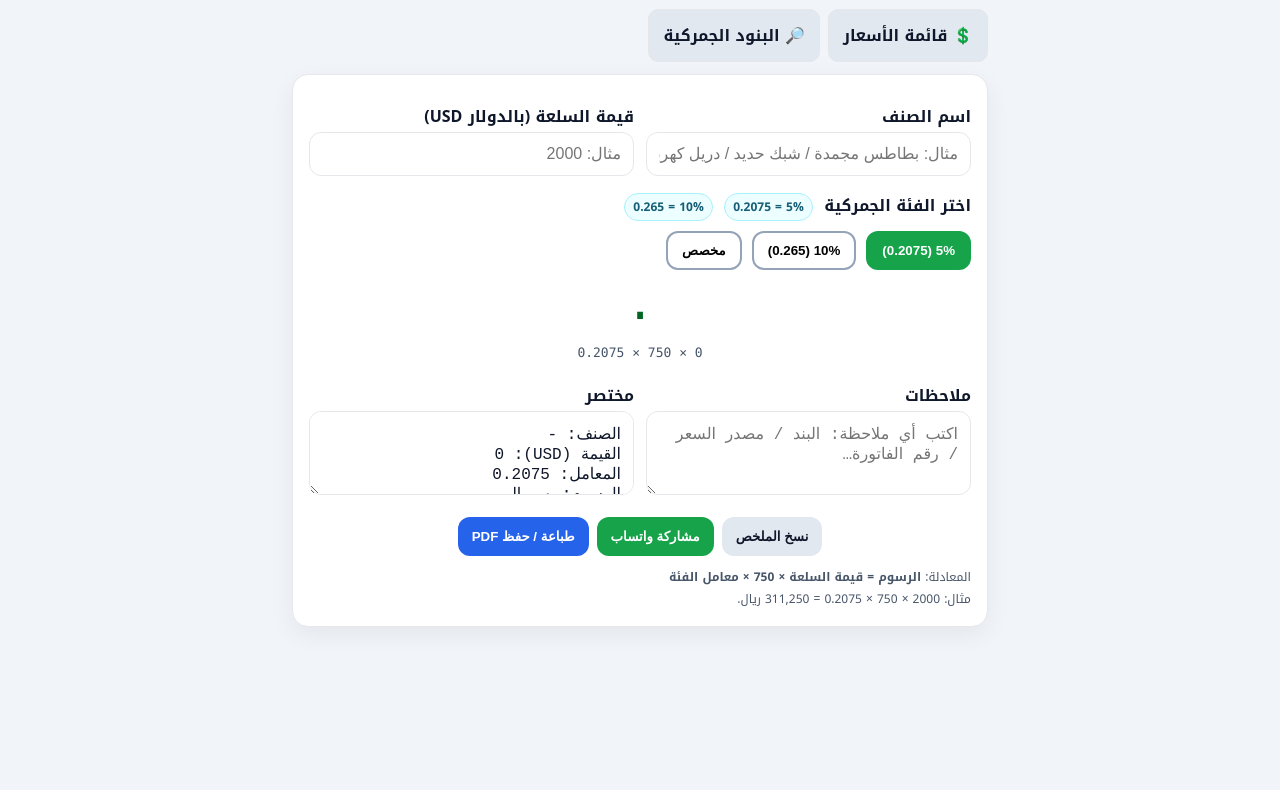
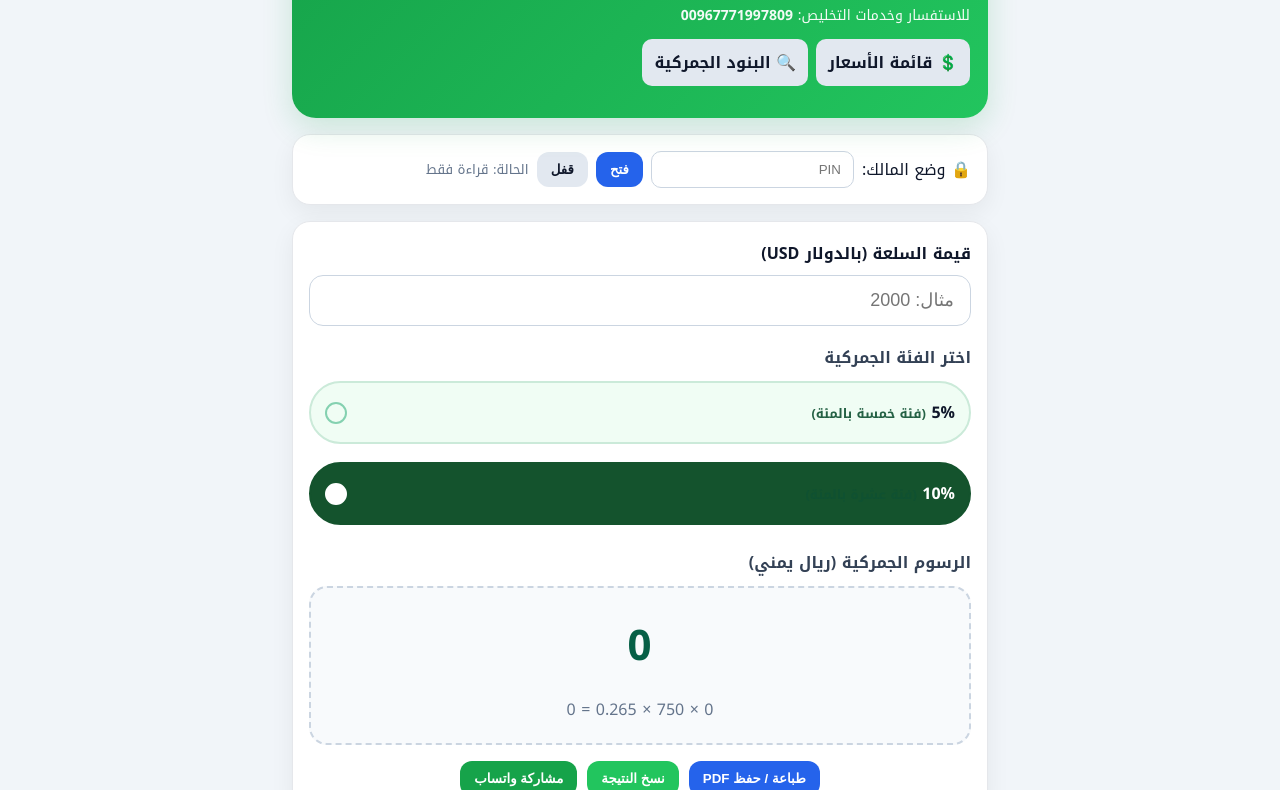
Before and after one commit to bassam-st/bassam-customs-calculator, a website: page index.html in a window 1280 px wide. Shown: the part 118-908 px from the top of the page. Before the commit the page ends 800 px from the top, so only its background shows below. Drawn offline with Linux system fonts and the light colour scheme.

Commit message:
Update index.html

```diff
--- a/index.html
+++ b/index.html
@@ -3,197 +3,280 @@
 <head>
 <meta charset="UTF-8" />
 <meta name="viewport" content="width=device-width, initial-scale=1" />
-  <title>بسام الشتيمي للتخليص الجمركي – حاسبة الرسوم</title>
-  <meta name="theme-color" content="#16a34a">
+<title>بسام الشتيمي للتخليص الجمركي</title>
 <style>
   :root{
-      --bg:#f1f5f9; --card:#ffffff; --text:#0f172a; --muted:#475569;
-      --border:#e5e7eb; --accent:#16a34a; --accent-2:#22c55e; --ink:#062;
+    --green:#16a34a; --green2:#22c55e; --ink:#0f172a; --muted:#64748b;
+    --card:#ffffff; --bg:#f1f5f9; --accent:#2563eb;
   }
   *{box-sizing:border-box}
-    body{margin:0;background:var(--bg);color:var(--text);font-family:'Noto Kufi Arabic',system-ui,sans-serif}
-    .header{background:linear-gradient(90deg,var(--accent),var(--accent-2));color:#fff;text-align:center;padding:18px 12px;border-bottom:4px solid #0f5132}
-    .header h1{margin:0;font-size:20px;letter-spacing:.2px}
-    .header p{margin:6px 0 0;font-size:13px;opacity:.95}
-    .wrap{max-width:720px;margin:18px auto;padding:0 12px}
-    .nav{display:flex;gap:8px;flex-wrap:wrap;margin-bottom:12px}
-    .nav a{background:#e2e8f0;color:#0f172a;text-decoration:none;padding:10px 14px;border-radius:10px;font-weight:700;border:1px solid var(--border)}
-    .card{background:var(--card);border:1px solid var(--border);border-radius:16px;box-shadow:0 8px 24px rgba(0,0,0,.06);padding:16px}
-    label{display:block;margin-top:10px;font-weight:700;color:var(--text)}
-    input,textarea{width:100%;padding:12px;border:1px solid var(--border);border-radius:12px;background:#fff;font-size:16px;color:var(--text)}
-    textarea{min-height:84px}
-    .rate-box{display:flex;gap:10px;margin-top:10px;flex-wrap:wrap}
-    .rate-btn{padding:10px 14px;border-radius:12px;border:2px solid #94a3b8;cursor:pointer;font-weight:800;background:#fff}
-    .rate-btn.active{background:var(--accent);color:#fff;border-color:var(--accent)}
-    .result{margin-top:14px;text-align:center}
-    .result .num{font-size:32px;font-weight:900;color:var(--ink)}
-    .muted{color:var(--muted);font-size:12px}
-    .actions{display:flex;gap:8px;flex-wrap:wrap;justify-content:center;margin-top:12px}
-    .btn{border:none;border-radius:12px;padding:12px 14px;font-weight:800;cursor:pointer}
+  body{margin:0;background:var(--bg);font-family:'Noto Kufi Arabic',system-ui,sans-serif;color:var(--ink)}
+  .wrap{max-width:720px;margin:16px auto;padding:12px}
+
+  /* Hero */
+  .hero{
+    background:linear-gradient(135deg,var(--green),var(--green2));
+    color:#fff;border-radius:24px;padding:22px 18px;position:relative;
+    box-shadow:0 10px 30px rgba(22,163,74,.18);
+  }
+  .brand{display:flex;align-items:center;justify-content:space-between;gap:12px}
+  .brand h1{margin:0;font-size:22px;line-height:1.35}
+  .badge{
+    background:#fff;border:2px solid #fff;color:#064e3b;
+    width:64px;height:64px;display:grid;place-items:center;border-radius:18px;
+    font-weight:800;
+  }
+  .phone{margin-top:6px;opacity:.95;font-size:14px}
+  .nav{display:flex;gap:8px;flex-wrap:wrap;margin:10px 0 0}
+  .nav a{background:#e2e8f0;color:#0f172a;text-decoration:none;padding:8px 12px;border-radius:10px;font-weight:700}
+
+  /* Owner bar */
+  .card{background:var(--card);border-radius:18px;padding:16px;margin-top:16px;
+        box-shadow:0 8px 24px rgba(0,0,0,.06);border:1px solid #e5e7eb}
+  .owner{display:flex;gap:8px;align-items:center;flex-wrap:wrap}
+  .owner small{color:var(--muted)}
+  .owner input[type=password]{padding:10px 12px;border:1px solid #cbd5e1;border-radius:10px}
+  .btn{border:none;border-radius:12px;padding:10px 14px;font-weight:800;cursor:pointer}
+  .btn-blue{background:var(--accent);color:#fff}
   .btn-gray{background:#e2e8f0;color:#0f172a}
-    .btn-green{background:var(--accent);color:#fff}
-    .btn-blue{background:#2563eb;color:#fff}
-    .row{display:grid;grid-template-columns:1fr 1fr;gap:12px}
-    @media(max-width:640px){.row{grid-template-columns:1fr}}
-    .hint{margin-top:10px}
-    .formula{font-family:ui-monospace, SFMono-Regular, Menlo, monospace; font-size:13px}
-    .footer{margin-top:10px;text-align:center}
-    .badge{display:inline-block;background:#ecfeff;border:1px solid #a5f3fc;color:#155e75;border-radius:999px;padding:2px 8px;font-size:12px;margin-inline-start:6px}
+  .owner-on{color:#065f46;font-weight:800}
+
+  /* Quick presets */
+  .presets{display:flex;gap:8px;flex-wrap:wrap;margin-top:10px}
+  .chip{background:#e6f7ef;color:#14532d;border:1px solid #bbf7d0;padding:8px 10px;border-radius:999px;cursor:pointer}
+  .chip .x{margin-inline-start:8px;cursor:pointer;color:#b91c1c;display:none}
+  .chip.admin .x{display:inline}
+
+  /* Calculator */
+  label{display:block;font-weight:700;margin-bottom:6px}
+  input[type="number"]{
+    width:100%;padding:14px 16px;border:1px solid #cbd5e1;border-radius:14px;
+    font-size:18px;background:#fff;outline:none
+  }
+  .group-title{margin:16px 0 8px;font-weight:700;color:#334155}
+  .rates{display:flex;flex-direction:column;gap:12px}
+  .pill{
+    display:flex;align-items:center;justify-content:space-between;gap:10px;
+    padding:14px;border-radius:999px;border:2px solid #cbead9;
+    background:#f0fdf4;cursor:pointer
+  }
+  .pill input{appearance:none;width:22px;height:22px;border:2px solid #84d1b0;border-radius:50%;margin:0}
+  .pill.active{background:#14532d;color:#fff;border-color:#14532d}
+  .pill.active input{border-color:#fff;box-shadow:inset 0 0 0 6px #fff;background:#fff}
+  .hint{font-size:13px;color:#0f5132;opacity:.9}
+  .result{
+    border:2px dashed #cbd5e1;border-radius:18px;padding:18px;background:#f8fafc;margin-top:8px;
+    text-align:center
+  }
+  .result .big{font-size:42px;font-weight:900;color:#065f46;letter-spacing:1px}
+  .result .mini{margin-top:8px;color:var(--muted)}
+  .actions{display:flex;gap:10px;flex-wrap:wrap;justify-content:center;margin-top:16px}
+  .btn.copy{background:#22c55e;color:#fff}
+  .btn.pdf{background:var(--accent);color:#fff}
+  .btn.wa{background:#16a34a;color:#fff}
+  @media (max-width:420px){ .result .big{font-size:36px} }
 </style>
 </head>
 <body>
-  <div class="header">
+  <div class="wrap">
+    <!-- رأس الصفحة -->
+    <section class="hero">
+      <div class="brand">
         <h1>بسام الشتيمي للتخليص الجمركي</h1>
-    <p>للاستفسار وخدمات التخليص: 00967771997809</p>
+        <div class="badge">بش</div>
+      </div>
+      <div class="phone">للاستفسار وخدمات التخليص: <b>00967771997809</b></div>
+      <div class="nav">
+        <a href="./prices.html">💲 قائمة الأسعار</a>
+        <a href="./hs.html">🔍 البنود الجمركية</a>
+      </div>
+      <!-- اختصارات سريعة (تظهر للجميع؛ الحذف للمـالك فقط) -->
+      <div class="presets" id="presets"></div>
+    </section>
+
+    <!-- شريط الإدارة -->
+    <section class="card">
+      <div class="owner">
+        <span>🔒 وضع المالك:</span>
+        <input id="pin" type="password" placeholder="PIN" />
+        <button class="btn btn-blue" id="unlock">فتح</button>
+        <button class="btn btn-gray" id="lock">قفل</button>
+        <small id="state">الحالة: قراءة فقط</small>
       </div>
 
-  <div class="wrap">
-    <div class="nav">
-      <a href="./prices.html">💲 قائمة الأسعار</a>
-      <a href="./hs.html">🔎 البنود الجمركية</a>
+      <!-- نموذج إضافة اختصار يدوي (يظهر بعد الفتح) -->
+      <div id="adminForm" style="display:none;margin-top:10px">
+        <div class="owner" style="gap:10px">
+          <input id="pName" placeholder="اسم اختصار… مثال: رسوم فلاتر" />
+          <input id="pVal" type="number" inputmode="decimal" placeholder="قيمة بالدولار… 2000" />
+          <button class="btn btn-blue" id="addPreset">إضافة</button>
+          <button class="btn btn-gray" id="clearPresets">تفريغ الكل</button>
+        </div>
+        <small class="owner-on">الاختصارات تُحفظ محليًا في المتصفح ويمكنك تعديلها أو حذفها لاحقًا.</small>
+      </div>
+    </section>
+
+    <!-- الحاسبة -->
+    <section class="card">
+      <label for="usd">قيمة السلعة (بالدولار USD)</label>
+      <input id="usd" type="number" inputmode="decimal" placeholder="مثال: 2000" />
+
+      <div class="group-title">اختر الفئة الجمركية</div>
+      <div class="rates">
+        <label class="pill" id="pill5">
+          <div><b>5%</b> <span class="hint">(فئة خمسة بالمئة)</span></div>
+          <input type="radio" name="rate" value="0.2075" />
+        </label>
+        <label class="pill active" id="pill10">
+          <div><b>10%</b> <span class="hint">(فئة عشرة بالمئة)</span></div>
+          <input type="radio" name="rate" value="0.265" checked />
+        </label>
       </div>
 
-    <div class="card">
-      <div class="row">
-        <div>
-          <label>اسم الصنف</label>
-          <input id="itemName" placeholder="مثال: بطاطس مجمدة / شبك حديد / دريل كهربائي" />
-        </div>
-        <div>
-          <label>قيمة السلعة (بالدولار USD)</label>
-          <input id="usd" type="number" inputmode="decimal" placeholder="مثال: 2000" />
-        </div>
-      </div>
-
-      <!-- سعر الصرف ثابت 750 ومخفي للآن -->
-      <input id="fx" type="hidden" value="750" />
-
-      <label style="margin-top:14px;">اختر الفئة الجمركية <span class="badge">5% = 0.2075</span> <span class="badge">10% = 0.265</span></label>
-      <div class="rate-box" id="rateBox">
-        <button class="rate-btn active" data-rate="0.2075">5% (0.2075)</button>
-        <button class="rate-btn" data-rate="0.265">10% (0.265)</button>
-        <button class="rate-btn" data-rate="custom">مخصص</button>
-        <input id="customRate" type="number" inputmode="decimal" step="0.0001" placeholder="معامل مخصص" style="display:none;min-width:160px" />
-      </div>
-
+      <div class="group-title">الرسوم الجمركية (ريال يمني)</div>
       <div class="result">
-        <div class="num" id="result">0</div>
-        <div class="muted formula" id="formula">—</div>
-      </div>
-
-      <div class="row" style="margin-top:10px">
-        <div>
-          <label>ملاحظات</label>
-          <textarea id="notes" placeholder="اكتب أي ملاحظة: البند / مصدر السعر / رقم الفاتورة…"></textarea>
-        </div>
-        <div>
-          <label>مختصر</label>
-          <textarea id="summary" readonly placeholder="سيظهر هنا ملخص قابل للنسخ…"></textarea>
-        </div>
+        <div class="big" id="out">0</div>
+        <div class="mini" id="formula">0 × 750 × 0 = 0</div>
       </div>
 
       <div class="actions">
-        <button class="btn btn-gray" id="copyBtn">نسخ الملخص</button>
-        <button class="btn btn-green" id="waBtn">مشاركة واتساب</button>
-        <button class="btn btn-blue" onclick="window.print()">طباعة / حفظ PDF</button>
+        <button class="btn pdf"  onclick="window.print()">طباعة / حفظ PDF</button>
+        <button class="btn copy" onclick="copyResult()">نسخ النتيجة</button>
+        <button class="btn wa"   onclick="shareWhatsApp()">مشاركة واتساب</button>
       </div>
-
-      <div class="hint muted">
-        المعادلة: <b>الرسوم = قيمة السلعة × 750 × معامل الفئة</b><br>
-        مثال: 2000 × 750 × 0.2075 = 311,250 ريال.
-      </div>
-    </div>
+    </section>
   </div>
 
 <script>
-    const $ = s=>document.querySelector(s);
-    const usd = $('#usd');
-    const fx = $('#fx');
-    const result = $('#result');
-    const formula = $('#formula');
-    const notes = $('#notes');
-    const summary = $('#summary');
-    const nameEl = $('#itemName');
-    const rateBox = $('#rateBox');
-    const customRate = $('#customRate');
-    const copyBtn = $('#copyBtn');
-    const waBtn = $('#waBtn');
+  // ===== إعدادات الإدارة =====
+  const ADMIN_PIN = "bassam1234";
+  let isOwner = false;
 
-    let rate = 0.2075;
+  const pin   = document.getElementById('pin');
+  const unlock= document.getElementById('unlock');
+  const lock  = document.getElementById('lock');
+  const state = document.getElementById('state');
+  const adminForm = document.getElementById('adminForm');
 
-    function activeRate(){
-      const btn = rateBox.querySelector('.rate-btn.active');
-      if(!btn) return 0.2075;
-      if(btn.dataset.rate === 'custom'){
-        const v = parseFloat(customRate.value||'0');
-        return (isFinite(v) && v>0) ? v : 0;
-      }
-      return parseFloat(btn.dataset.rate);
+  function updateOwnerUI(){
+    state.textContent = 'الحالة: ' + (isOwner ? 'مالك (تحرير مفعّل)' : 'قراءة فقط');
+    adminForm.style.display = isOwner ? '' : 'none';
+    renderPresets();
   }
 
-    function fmt(n){
-      return new Intl.NumberFormat('ar-YE',{maximumFractionDigits:2}).format(n||0);
+  unlock.addEventListener('click', ()=>{
+    if(pin.value === ADMIN_PIN){ isOwner=true; updateOwnerUI(); alert('✅ تم فتح وضع المالك'); }
+    else alert('❌ رمز غير صحيح');
+  });
+  lock.addEventListener('click', ()=>{ isOwner=false; updateOwnerUI(); });
+
+  // ===== اختصارات سريعة (محلية) =====
+  const PRESETS_KEY = 'customQuickPresetsV1';
+  const pName = document.getElementById('pName');
+  const pVal  = document.getElementById('pVal');
+  const addPresetBtn = document.getElementById('addPreset');
+  const clearPresetsBtn = document.getElementById('clearPresets');
+  const presetsEl = document.getElementById('presets');
+
+  function loadPresets(){ try{ return JSON.parse(localStorage.getItem(PRESETS_KEY))||[] }catch{ return [] } }
+  function savePresets(arr){ localStorage.setItem(PRESETS_KEY, JSON.stringify(arr)) }
+
+  addPresetBtn.addEventListener('click', ()=>{
+    if(!isOwner) return alert('هذا الإجراء للمالك فقط');
+    const name = (pName.value||'').trim();
+    const val  = parseFloat(pVal.value||0);
+    if(!name) return alert('اكتب اسم الاختصار');
+    if(!val)  return alert('اكتب قيمة صحيحة بالدولار');
+    const arr = loadPresets();
+    const i = arr.findIndex(x=>x.name===name);
+    if(i>=0){ arr[i].value = val; } else { arr.push({name, value: val}); }
+    savePresets(arr);
+    pName.value=''; pVal.value='';
+    renderPresets();
+  });
+
+  clearPresetsBtn.addEventListener('click', ()=>{
+    if(!isOwner) return alert('هذا الإجراء للمالك فقط');
+    if(confirm('سيتم حذف جميع الاختصارات المحلية. متابعة؟')){
+      savePresets([]); renderPresets();
+    }
+  });
+
+  function renderPresets(){
+    const arr = loadPresets();
+    if(!arr.length){ presetsEl.innerHTML=''; return; }
+    presetsEl.innerHTML = arr.map(x=>(
+      `<span class="chip ${isOwner?'admin':''}" onclick="fillValue(${x.value})">
+         ${x.name}: ${x.value}
+         ${isOwner?`<span class="x" onclick="event.stopPropagation(); delPreset(${JSON.stringify(x.name)})">×</span>`:''}
+       </span>`
+    )).join('');
   }
 
-    function recalc(){
-      const value = parseFloat(usd.value||'0');
-      const r = activeRate();
-      const res = value * 750 * (isFinite(r)?r:0);
-      result.textContent = fmt(res);
-      formula.textContent = `${value||0} × 750 × ${isFinite(r)&&r>0 ? r : '—'}`;
-
-      const lines = [
-        `الصنف: ${nameEl.value||'-'}`,
-        `القيمة (USD): ${value||0}`,
-        `المعامل: ${isFinite(r)&&r>0 ? r : '-'}`,
-        `الرسوم: ${fmt(res)} ريال`,
-        `ملاحظات: ${notes.value||''}`
-      ];
-      summary.value = lines.join('\n');
+  window.fillValue = function(v){
+    usd.value = String(v);
+    calc();
+    window.scrollTo({top: document.body.scrollHeight, behavior:'smooth'});
+  }
+  window.delPreset = function(name){
+    if(!isOwner) return;
+    const arr = loadPresets().filter(x=>x.name!==name);
+    savePresets(arr); renderPresets();
   }
 
-    // تبديل الأزرار
-    rateBox.addEventListener('click', (e)=>{
-      const btn = e.target.closest('.rate-btn'); if(!btn) return;
-      rateBox.querySelectorAll('.rate-btn').forEach(b=>b.classList.remove('active'));
-      btn.classList.add('active');
-      const isCustom = btn.dataset.rate === 'custom';
-      customRate.style.display = isCustom ? 'inline-block' : 'none';
-      recalc();
+  // ===== الحاسبة =====
+  const usd   = document.getElementById('usd');
+  const out   = document.getElementById('out');
+  const formula = document.getElementById('formula');
+  const rateRadios = Array.from(document.querySelectorAll('input[name="rate"]'));
+  const pills = [document.getElementById('pill5'), document.getElementById('pill10')];
+
+  // English numbers
+  const enFmt = new Intl.NumberFormat('en-US');
+
+  rateRadios.forEach((r,i)=>{
+    r.addEventListener('change',()=>{
+      pills.forEach(p=>p.classList.remove('active'));
+      pills[i].classList.add('active');
+      calc();
     });
-    customRate.addEventListener('input', recalc);
-
-    [usd, nameEl, notes].forEach(el=> el.addEventListener('input', recalc));
-    usd.addEventListener('keydown', e=>{ if(e.key==='Enter'){ e.preventDefault(); recalc(); notes.focus(); } });
-
-    copyBtn.addEventListener('click', async ()=>{
-      try{ await navigator.clipboard.writeText(summary.value||''); alert('✔ تم نسخ الملخص'); }catch{}
   });
 
-    waBtn.addEventListener('click', ()=>{
-      const msg = `حاسبة الرسوم الجمركية:\n${summary.value||''}`;
-      window.open(`https://wa.me/?text=${encodeURIComponent(msg)}`);
-    });
+  // دعم تمرير قيمة من الأسعار ?value=...
+  const params = new URLSearchParams(location.search);
+  if (params.has('value')) usd.value = params.get('value');
 
-    // قراءة بارامترات الرابط من الأسعار/البنود
-    function applyQueryParams(){
-      const sp = new URLSearchParams(location.search);
-      if(sp.has('value')){
-        const v = parseFloat(sp.get('value')); if(isFinite(v)) usd.value = v;
-      }
-      if(sp.has('name')){
-        const n = decodeURIComponent(sp.get('name')||''); if(n){ nameEl.value = n; }
-      }
-      if(sp.has('hs')){
-        const hs = decodeURIComponent(sp.get('hs')||''); if(hs){
-          notes.value = (notes.value?notes.value+'\n':'') + 'البند: ' + hs;
-        }
-      }
+  usd.addEventListener('input', calc);
+
+  function getRate(){
+    const r = rateRadios.find(x=>x.checked);
+    return r ? parseFloat(r.value) : 0.2075;
   }
 
-    // تهيئة
-    applyQueryParams();
-    recalc();
+  function calc(){
+    const v = parseFloat(usd.value || 0);
+    const rate = getRate();
+    const result = v * 750 * rate;
+    out.textContent = enFmt.format(Math.round(result));
+    const f = `${enFmt.format(v)} × 750 × ${rate} = ${enFmt.format(Math.round(result))}`;
+    formula.textContent = f;
+  }
+
+  function copyResult(){
+    const text = `Estimated customs duty: ${out.textContent} Yemeni Rial`;
+    navigator.clipboard.writeText(text).then(()=>alert('✔ Copied'));
+  }
+  function shareWhatsApp(){
+    const msg = `Estimated customs duty: ${out.textContent} Yemeni Rial`;
+    open(`https://wa.me/?text=${encodeURIComponent(msg)}`,'_blank');
+  }
+  window.copyResult = copyResult;
+  window.shareWhatsApp = shareWhatsApp;
+
+  // تشغيل أولي
+  renderPresets();
+  updateOwnerUI();
+  calc();
 </script>
 </body>
 </html>
```
Lines whose indentation alone changed are shown as unchanged.
